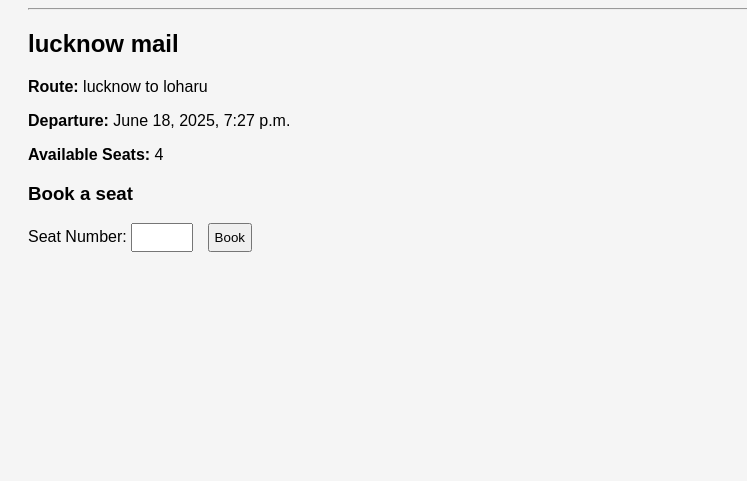
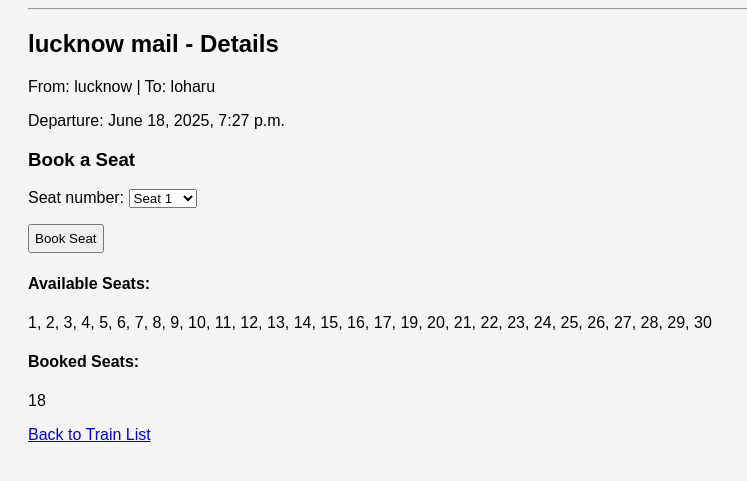
Before and after one commit to parthsrivastava801/Train-Booking-System, a Django app: page /trains-web/1/ in a window 1280 px wide. Shown: the part 46-527 px from the top of the page, without its empty margins (0-747 px from the left). Run offline with Django 5.2, Linux system fonts and the light colour scheme; a user stored in the database is signed in; data comes from the database, SQL or seed files in the repository; both versions use the stored data as it was after the commit.

Commit message:
added seatwise booking

```diff
--- a/booking/forms.py
+++ b/booking/forms.py
@@ -13,7 +13,10 @@ class LoginForm(forms.Form):
     username = forms.CharField()
     password = forms.CharField(widget=forms.PasswordInput)
 
-class BookingForm(forms.ModelForm):
-    class Meta:
-        model = Booking
-        fields = ['seat_number']
+class BookingForm(forms.Form):
+    seat_number = forms.ChoiceField(choices=[])
+
+    def __init__(self, *args, **kwargs):
+        available_seats = kwargs.pop('available_seats', [])
+        super().__init__(*args, **kwargs)
+        self.fields['seat_number'].choices = [(seat, f"Seat {seat}") for seat in available_seats]
--- a/booking/templates/booking/train_detail.html
+++ b/booking/templates/booking/train_detail.html
@@ -1,14 +1,21 @@
-{% extends 'booking/base.html' %}
+{% extends "booking/base.html" %}
 {% block content %}
-<h2>{{ train.name }}</h2>
-<p><b>Route:</b> {{ train.source }} to {{ train.destination }}</p>
-<p><b>Departure:</b> {{ train.departure_time }}</p>
-<p><b>Available Seats:</b> {{ train.seats_available }}</p>
+<h2>{{ train.name }} - Details</h2>
+<p>From: {{ train.source }} | To: {{ train.destination }}</p>
+<p>Departure: {{ train.departure_time }}</p>
 
-<h3>Book a seat</h3>
+<h3>Book a Seat</h3>
 <form method="post">
     {% csrf_token %}
-    Seat Number: <input type="number" name="seat_number" min="1" max="{{ train.total_seats }}">
-    <button type="submit">Book</button>
+    {{ form.as_p }}
+    <button type="submit">Book Seat</button>
 </form>
+
+<h4>Available Seats:</h4>
+<p>{{ available_seats|join:", " }}</p>
+
+<h4>Booked Seats:</h4>
+<p>{{ booked_seats|join:", " }}</p>
+
+<a href="{% url 'train_list' %}">Back to Train List</a>
 {% endblock %}
--- a/booking/views.py
+++ b/booking/views.py
@@ -144,27 +144,40 @@ class TrainListView(ListView):
 class TrainDetailView(View):
     def get(self, request, pk):
         train = get_object_or_404(Train, pk=pk)
-        form = BookingForm()
-        return render(request, 'booking/train_detail.html', {'train': train, 'form': form})
+        booked_seats = Booking.objects.filter(train=train).values_list('seat_number', flat=True)
+        all_seats = list(range(1, train.total_seats + 1))
+        available_seats = [seat for seat in all_seats if seat not in booked_seats]
+        form = BookingForm(available_seats=available_seats)
+        return render(request, 'booking/train_detail.html', {
+            'train': train,
+            'form': form,
+            'available_seats': available_seats,
+            'booked_seats': booked_seats
+        })
 
     def post(self, request, pk):
         train = get_object_or_404(Train, pk=pk)
-        form = BookingForm(request.POST)
+        booked_seats = Booking.objects.filter(train=train).values_list('seat_number', flat=True)
+        all_seats = list(range(1, train.total_seats + 1))
+        available_seats = [seat for seat in all_seats if seat not in booked_seats]
+        form = BookingForm(request.POST, available_seats=available_seats)
+
         if form.is_valid():
-            seat = form.cleaned_data['seat_number']
-            if seat > train.total_seats:
-                form.add_error('seat_number', 'Seat number exceeds train capacity')
-            elif seat > train.seats_available:
-                form.add_error('seat_number', 'Not enough seats available')
-            elif Booking.objects.filter(train=train, seat_number=seat).exists():
-                form.add_error('seat_number', f"Seat {seat} is already booked.")
+            seat = int(form.cleaned_data['seat_number'])
+
+            if seat not in available_seats:
+                form.add_error('seat_number', 'Seat already booked.')
             else:
                 Booking.objects.create(user=request.user, train=train, seat_number=seat)
-                train.seats_available -= 1
-                train.save()
-                messages.success(request, f"Seat {seat} booked successfully.")
+                messages.success(request, f"Successfully booked seat {seat} on {train.name}")
                 return redirect('my_bookings')
-        return render(request, 'booking/train_detail.html', {'train': train, 'form': form})
+
+        return render(request, 'booking/train_detail.html', {
+            'train': train,
+            'form': form,
+            'available_seats': available_seats,
+            'booked_seats': booked_seats
+        })
 
 
 @method_decorator(login_required, name='dispatch')
@@ -181,8 +194,6 @@ class MyBookingsView(TemplateView):
 def cancel_booking(request, pk):
     booking = get_object_or_404(Booking, pk=pk, user=request.user)
     train = booking.train
-    train.seats_available += 1
-    train.save()
     booking.delete()
     messages.success(request, f"Canceled booking for seat {booking.seat_number} on {train.name}.")
     return redirect('my_bookings')
```
Also changed, not shown: booking/serializers.py (+7 -15 lines), db.sqlite3.
